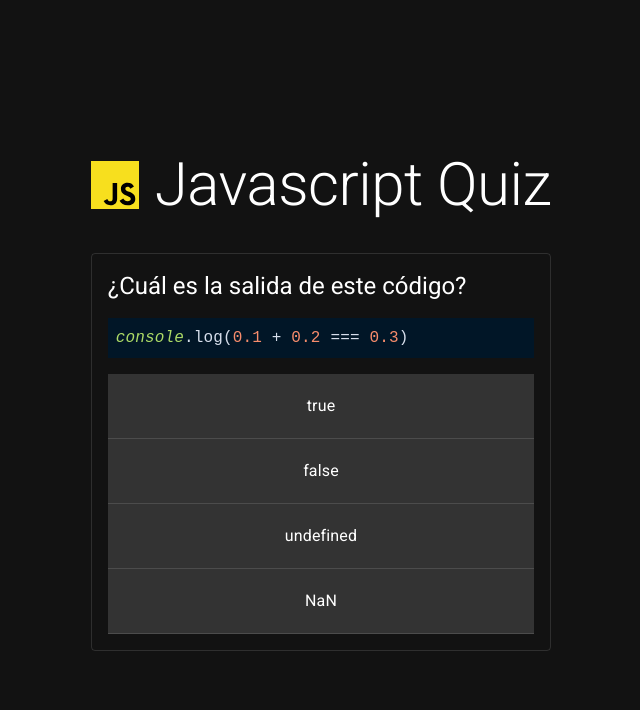
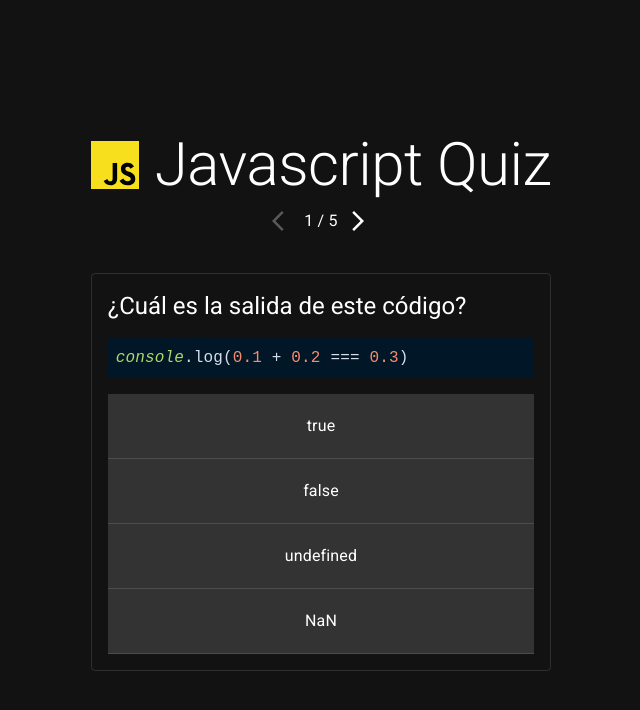
Before and after one commit to DavidS2602/Javascript-quiz, a React (Vite) app: page / in a window 1280 px wide. Both pictures are taken after a click on the button "EMPEZAR". Shown: the top 710 px of the page, without its empty margins (319-959 px from the left). Built offline with nearby package versions, Linux system fonts and the light colour scheme.

Commit message:
Feat: Index questions

```diff
--- a/src/Game.tsx
+++ b/src/Game.tsx
@@ -1,4 +1,6 @@
-import { Card, List, ListItem, ListItemButton, ListItemText, Typography } from "@mui/material";
+import { Card, IconButton, List, ListItem, ListItemButton, ListItemText, Stack, Typography } from "@mui/material";
+import ArrowBackIosIcon from '@mui/icons-material/ArrowBackIos';
+import ArrowForwardIosIcon from '@mui/icons-material/ArrowForwardIos';
 import SyntaxHighlighter from "react-syntax-highlighter";
 import { nightOwl } from "react-syntax-highlighter/dist/esm/styles/hljs";
 import useQuestionsStore from './store/questions';
@@ -48,10 +50,24 @@
 const Game = () => {
     const questions = useQuestionsStore(state => state.questions)
     const currentQuestion = useQuestionsStore(state => state.currentQuestion)
+    const goNextQuestion = useQuestionsStore(state => state.goNextQuestion)
+    const goPrevQuestion = useQuestionsStore(state => state.goPrevQuestion)
+
     const questionInfo = questions[currentQuestion]
 
     return (
-        <Question info={questionInfo}/>
+        <>
+            <Stack direction='row' alignItems='center' justifyContent='center'>
+                <IconButton onClick={goPrevQuestion} disabled={currentQuestion === 0} sx={{ color: 'white' }}>
+                    <ArrowBackIosIcon />
+                </IconButton>
+                {currentQuestion + 1} / {questions.length}
+                <IconButton onClick={goNextQuestion} disabled={currentQuestion >=  questions.length - 1}>
+                    <ArrowForwardIosIcon />
+                </IconButton>
+            </Stack>
+            <Question info={questionInfo}/>
+        </>
     );
 }
 
--- a/src/store/questions.ts
+++ b/src/store/questions.ts
@@ -6,6 +6,8 @@
     currentQuestion: number;
     fetchQuestions: (limit: number) => Promise<void>;
     selectAnswer: (questionId: number, answerIndex: number) => void
+    goNextQuestion: () => void
+    goPrevQuestion: () => void
 }
 
 const useQuestionsStore = create<State>((set, get) => {
@@ -31,6 +33,20 @@
             }
 
             set({ questions: newQuestion })
+        },
+        goNextQuestion: () => {
+            const { currentQuestion, questions } = get()
+            const nextQuestion = currentQuestion + 1
+            if (currentQuestion < questions.length) {
+                set({ currentQuestion: nextQuestion })
+            }
+        },
+        goPrevQuestion: () => {
+            const { currentQuestion } = get()
+            const prevQuestion = currentQuestion - 1
+            if (currentQuestion > 0) {
+                set({ currentQuestion: prevQuestion })
+            }
         }
     };
 });
```
